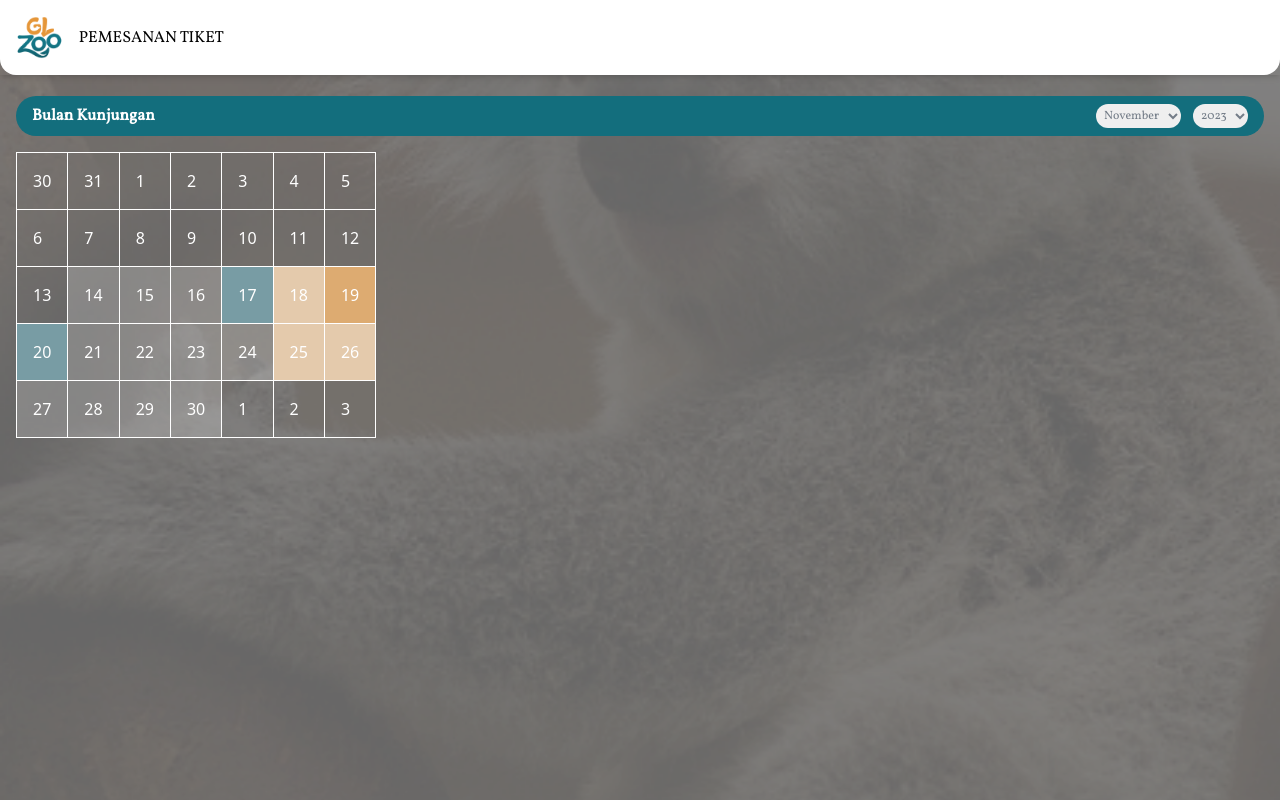
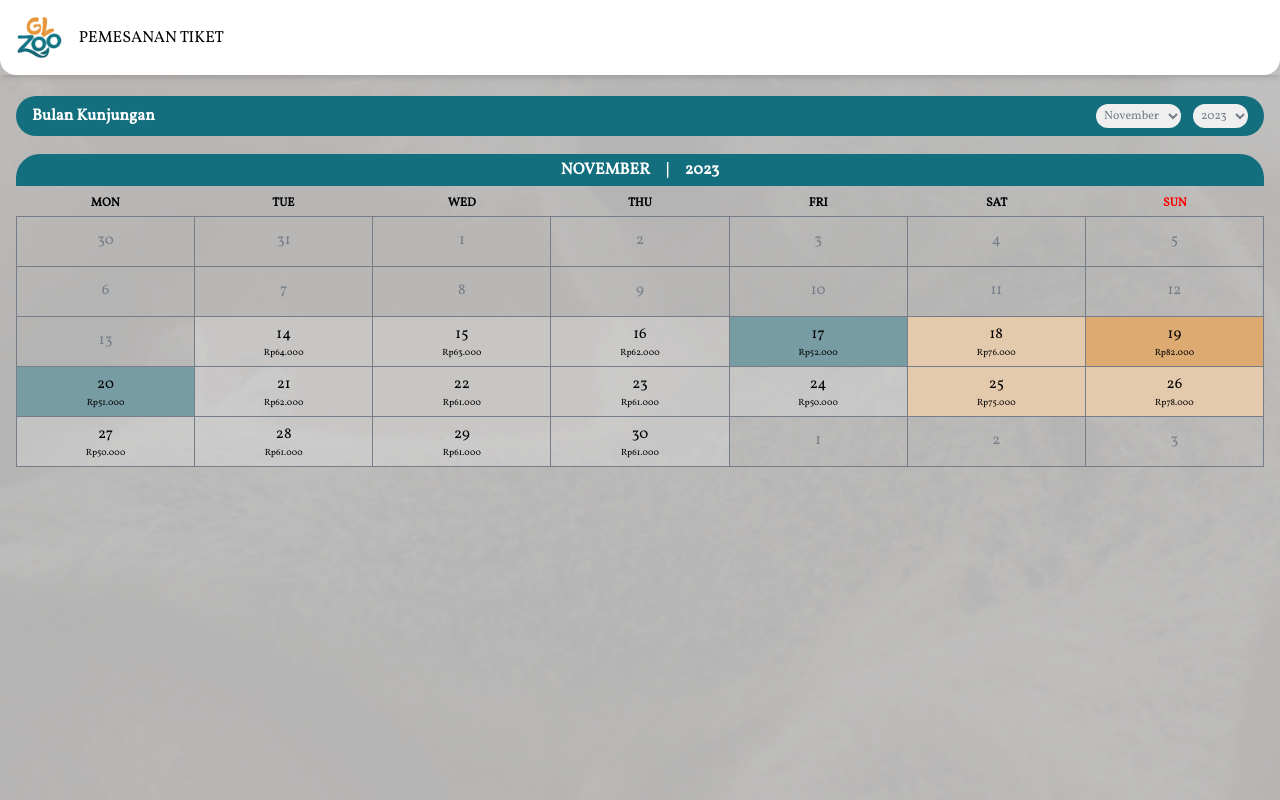
Before and after one commit to haidarizz/pt-kelompok-9, a React (Create React App) app in the folder frontend/: page /pesan in a window 1280 px wide. Built offline with nearby package versions, Linux system fonts and the light colour scheme.

Commit message:
feat: update pesan tiket

```diff
--- a/frontend/src/component/Kalender.jsx
+++ b/frontend/src/component/Kalender.jsx
@@ -15,7 +15,7 @@ const Kalender = () => {
     left: 0,
     width: "100%",
     height: "100%",
-    background: "rgba(255, 255, 255, 0.4)", // White color with 50% opacity
+    background: "rgba(255, 255, 255, 0.7)", // White color with 50% opacity
   };
   const months = [
     "Januari",
@@ -80,6 +80,41 @@ const Kalender = () => {
             </select>
           </div>
         </div>
+        <div className="flex bg-darkgreen mx-4 rounded-t-3xl py-1 justify-center mt-[18px] gap-x-4">
+          <div className="items-center font-vollkorn text-[16px] text-white font-bold">
+            {selectedMonth.toUpperCase()}
+          </div>
+          <div className="items-center font-vollkorn text-[16px] text-white font-bold">
+            |
+          </div>
+          <div className="items-center font-vollkorn text-[16px] text-white font-bold">
+            {selectedYear}
+          </div>
+        </div>
+        <div className="grid grid-cols-7 mx-4 pt-2 pb-1">
+          <div className="flex items-center justify-center font-vollkorn text-[12px] text-black font-bold w-full">
+            MON
+          </div>
+          <div className="flex items-center justify-center font-vollkorn text-[12px] text-black font-bold w-full">
+            TUE
+          </div>
+          <div className="flex items-center justify-center font-vollkorn text-[12px] text-black font-bold w-full">
+            WED
+          </div>
+          <div className="flex items-center justify-center font-vollkorn text-[12px] text-black font-bold w-full">
+            THU
+          </div>
+          <div className="flex items-center justify-center font-vollkorn text-[12px] text-black font-bold w-full">
+            FRI
+          </div>
+          <div className="flex items-center justify-center font-vollkorn text-[12px] text-black font-bold w-full">
+            SAT
+          </div>
+          <div className="flex items-center justify-center font-vollkorn text-[12px] text-red font-bold w-full">
+            SUN
+          </div>
+        </div>
+
         <Table />
       </div>
     </div>
--- a/frontend/src/component/Table.jsx
+++ b/frontend/src/component/Table.jsx
@@ -1,32 +1,39 @@
-import React, { useState } from 'react';
+import React, { useState, useEffect } from "react";
 
 const Table = () => {
   const [selectedCell, setSelectedCell] = useState(null);
+  const [day, setDay] = useState(0);
+  const [price, setPrice] = useState(0);
   const numberOfRows = 5; // Update this to the actual number of rows in your table
   const numberOfColumns = 7; // Update this to the actual number of columns in your table
+  const cellWidth = `${100 / numberOfColumns}%`;
 
-  const handleCellClick = (rowIndex, colIndex) => {
+  const calculateCellValue = (rowIndex, colIndex) => {
+    // Define the pattern for each column
+    const patterns = [
+      [30, 31, 1, 2, 3, 4, 5],
+      [6, 7, 8, 9, 10, 11, 12],
+      [13, 14, 15, 16, 17, 18, 19],
+      [20, 21, 22, 23, 24, 25, 26],
+      [27, 28, 29, 30, 1, 2, 3],
+    ];
+
     // Calculate the cell value based on the row and column indices
-    const cellValue = calculateCellValue(rowIndex, colIndex);
+    return patterns[rowIndex][colIndex];
+  };
 
-    // Toggle selection only if the cell value is between 14 and 30 and not in cell (1,1)
-    if (
-      cellValue >= 14 &&
-      cellValue <= 30 &&
-      !(rowIndex === 0 && colIndex === 0) // Check if it's not in cell (1,1)
-    ) {
-      if (
-        selectedCell &&
-        selectedCell.rowIndex === rowIndex &&
-        selectedCell.colIndex === colIndex
-      ) {
-        // If the clicked cell is already selected, unselect it
-        setSelectedCell(null);
-      } else {
-        // Otherwise, select the new cell
-        setSelectedCell({ rowIndex, colIndex });
-      }
-    }
+  const calculateCellPrice = (rowIndex, colIndex) => {
+    // Define the pattern for each column
+    const patterns = [
+      [0, 0, 0, 0, 0, 0, 0],
+      [0, 0, 0, 0, 0, 0, 0],
+      [0, 64, 63, 62, 52, 76, 82],
+      [51, 62, 61, 61, 50, 75, 78],
+      [50, 61, 61, 61, 0, 0, 0],
+    ];
+
+    // Calculate the cell value based on the row and column indices
+    return patterns[rowIndex][colIndex];
   };
 
   const isCellSelected = (rowIndex, colIndex) => {
@@ -44,48 +51,113 @@ const Table = () => {
     );
   };
 
-  const calculateCellValue = (rowIndex, colIndex) => {
-    // Define the pattern for each column
-    const patterns = [
-      [30, 31, 1, 2, 3, 4, 5],
-      [6, 7, 8, 9, 10, 11, 12],
-      [13, 14, 15, 16, 17, 18, 19],
-      [20, 21, 22, 23, 24, 25, 26],
-      [27, 28, 29, 30, 1, 2, 3],
-    ];
-
+  const handleCellClick = (rowIndex, colIndex) => {
     // Calculate the cell value based on the row and column indices
-    return patterns[rowIndex][colIndex];
+    const cellValue = calculateCellValue(rowIndex, colIndex);
+    // const priceValue = calculateCellPrice(rowIndex, colIndex);
+    // Toggle selection only if the cell value is between 14 and 30 and not in cell (1,1)
+    if (
+      cellValue >= 14 &&
+      cellValue <= 30 &&
+      !(rowIndex === 0 && colIndex === 0) // Check if it's not in cell (1,1)
+    ) {
+      if (
+        selectedCell &&
+        selectedCell.rowIndex === rowIndex &&
+        selectedCell.colIndex === colIndex
+      ) {
+        // If the clicked cell is already selected, unselect it
+        setSelectedCell(null);
+      } else {
+        // Otherwise, select the new cell
+        setSelectedCell({ rowIndex, colIndex });
+        //console.log(selectedCell);
+      }
+    }
+    // setDay(cellValue);
+    // setPrice(priceValue);
+    // console.log("day: ", day);
+    // console.log("price: ", price);
   };
 
+  useEffect(() => {
+    if (
+      selectedCell &&
+      selectedCell.rowIndex !== null &&
+      selectedCell.colIndex !== null
+    ) {
+      // console.log(selectedCell.rowIndex);
+      const cellValue = calculateCellValue(
+        selectedCell.rowIndex,
+        selectedCell.colIndex
+      );
+      const priceValue = calculateCellPrice(
+        selectedCell.rowIndex,
+        selectedCell.colIndex
+      );
+      setDay(cellValue);
+      setPrice(priceValue);
+      //   console.log("day: ", day);
+      //   console.log("price: ", price);
+      // Add your additional logic here
+    } else {
+      setDay(0);
+      setPrice(0);
+    }
+  }, [selectedCell]);
+
+  useEffect(() => {
+    console.log("day: ", day);
+    console.log("price: ", price);
+  }, [day, price]);
+
   return (
-    <table className="table-auto m-4">
+    <div className="w-full px-4">
+      <table className="table-auto w-full">
+        <colgroup>
+          {Array.from({ length: numberOfColumns }).map((_, colIndex) => (
+            <col key={colIndex} />
+          ))}
+        </colgroup>
         <tbody>
           {Array.from({ length: numberOfRows }, (_, rowIndex) => (
             <tr key={rowIndex}>
               {Array.from({ length: numberOfColumns }, (_, colIndex) => {
                 const cellValue = calculateCellValue(rowIndex, colIndex);
+                const priceValue = calculateCellPrice(rowIndex, colIndex);
                 return (
                   <td
                     key={colIndex}
                     onClick={() => handleCellClick(rowIndex, colIndex)}
-                  className={`p-4 border ${
+                    className={`px-1 py-1 h-[50px] border border-gray ${
                       isCellSelected(rowIndex, colIndex)
-                      ? 'bg-brown cursor-pointer'
+                        ? "bg-brown text-white cursor-pointer"
                         : cellValue === 17 || cellValue === 20
-                      ? 'bg-lightgreen cursor-pointer'
-                      : cellValue === 18 || cellValue === 25 || cellValue === 26
-                      ? 'bg-cream cursor-pointer'
+                        ? "bg-lightgreen cursor-pointer text-black"
+                        : cellValue === 18 ||
+                          cellValue === 25 ||
+                          cellValue === 26
+                        ? "bg-cream cursor-pointer text-black"
                         : cellValue === 19
-                      ? 'bg-lightbrown cursor-pointer'
+                        ? "bg-lightbrown cursor-pointer text-black"
                         : cellValue >= 14 &&
                           cellValue <= 30 &&
                           !(rowIndex === 0 && colIndex === 0)
-                      ? 'bg-white bg-opacity-20 cursor-pointer'
-                      : 'cursor-pointer'
+                        ? "bg-white bg-opacity-20 cursor-pointer text-black"
+                        : "cursor-pointer text-gray"
                     }`}
+                    style={{ width: `${100 / 7}%` }}
                   >
+                    <div className="flex flex-col items-center">
+                      <div className="text-[15px] font-vollkorn">
                         {cellValue}
+                      </div>
+                      {priceValue !== 0 && (
+                        <div className="text-[9px] font-vollkorn">
+                          Rp{priceValue}.000
+                        </div>
+                      )}
+                    </div>
                   </td>
                 );
               })}
@@ -93,6 +165,7 @@ const Table = () => {
           ))}
         </tbody>
       </table>
+    </div>
   );
 };
 
--- a/frontend/tailwind.config.js
+++ b/frontend/tailwind.config.js
@@ -20,6 +20,7 @@ module.exports = {
       "black" : "#000000",
       "back" : "#1E252B",
       "gray" : "#747D88",
+      "red" : "#FF0000",
     },
     fontFamily: {
       vollkorn: ['Vollkorn']
```
Lines whose indentation alone changed are shown as unchanged.
